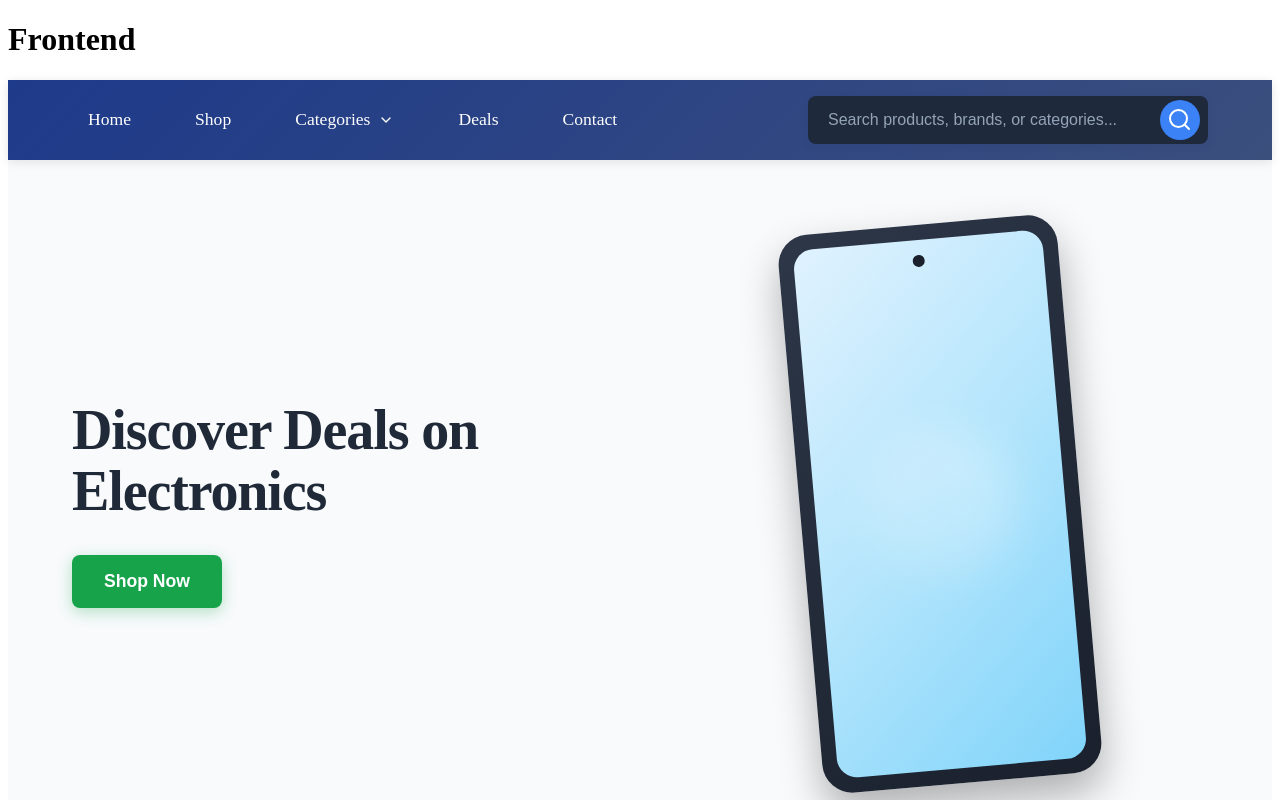
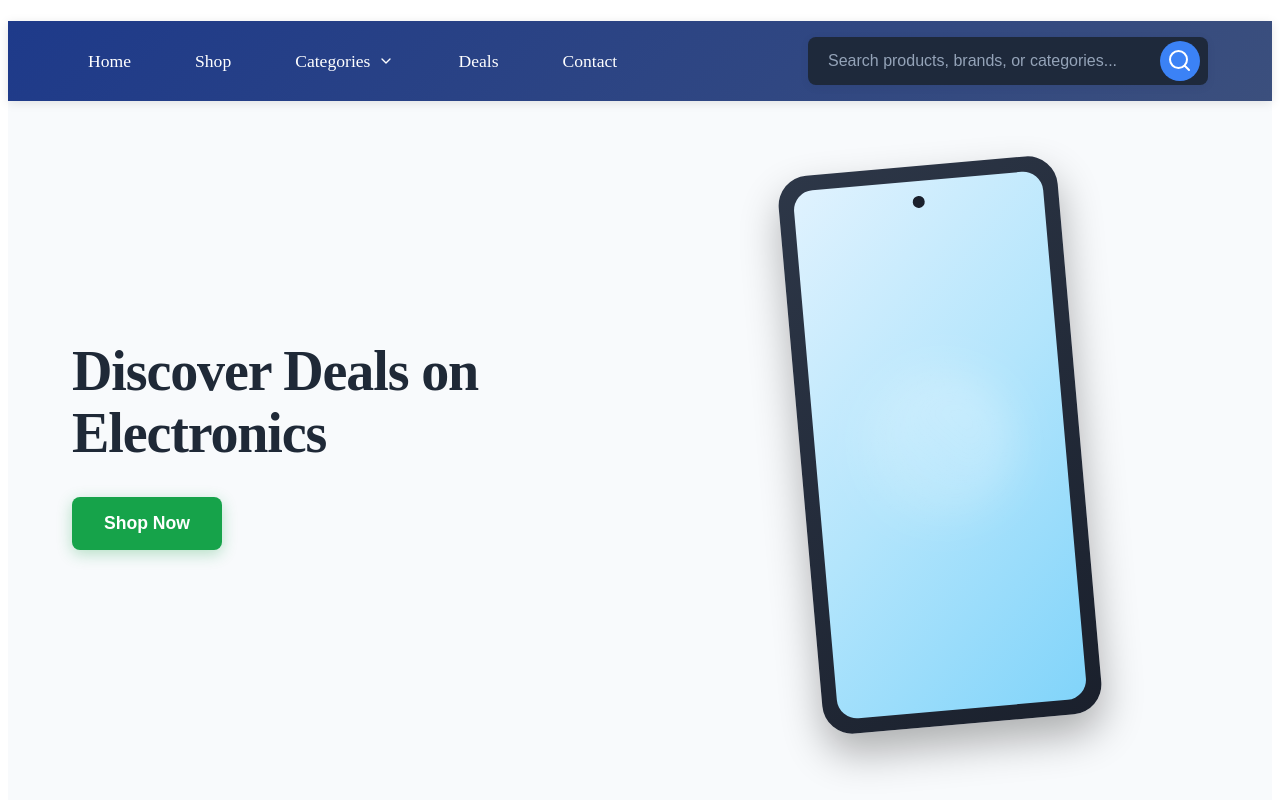
Before and after one commit to JoshMith/Techwave-frontend, an Angular app: page /homepage in a window 1280 px wide. Shown: the top 800 px of the page. Built offline with nearby package versions, Linux system fonts and the light colour scheme.

Commit message:
AppComponent

```diff
--- a/src/app/app.component.ts
+++ b/src/app/app.component.ts
@@ -8,5 +8,5 @@ import { RouterOutlet } from '@angular/router';
   styleUrl: './app.component.css'
 })
 export class AppComponent {
-  title = 'Frontend';
+  title = '';
 }
```
Also changed, not shown: 1 other file (tests, documents, lock files or other folders).
